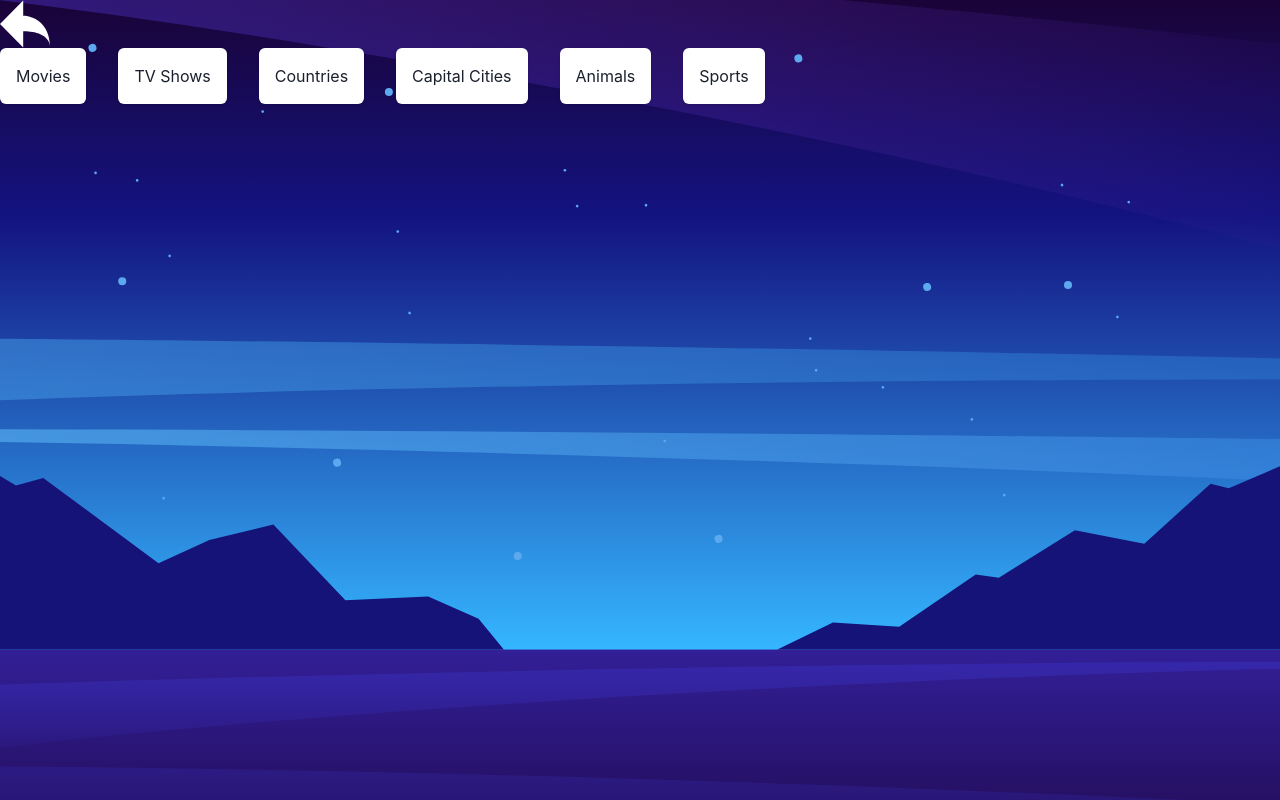
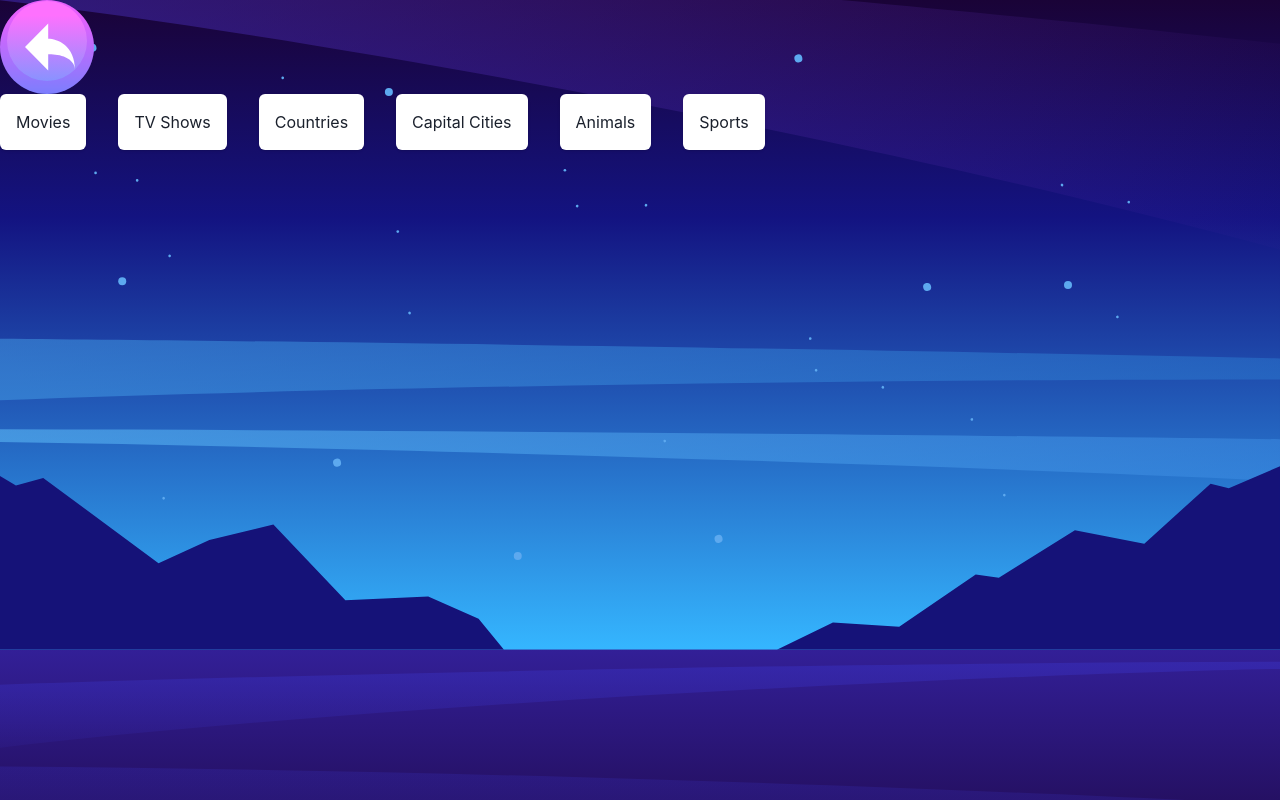
Before and after one commit to rojasmart/hangman-game, a React (Vite) app: page /game in a window 1280 px wide. Built offline with nearby package versions, Linux system fonts and the light colour scheme.

Commit message:
add new btn backward

```diff
--- a/src/pages/Game.jsx
+++ b/src/pages/Game.jsx
@@ -1,4 +1,4 @@
-import { Card, HStack, Stack, Image, Link } from "@chakra-ui/react";
+import { Card, HStack, Stack, Image, Link, Box } from "@chakra-ui/react";
 
 import { useNavigate } from "react-router-dom";
 
@@ -17,9 +17,28 @@ export default function Game() {
   return (
     <>
       <Stack>
-        <Link onClick={() => navigate(-1)}>
-          <Image src={"/public/images/icon-back.svg"} w={"50px"} />
-        </Link>
+        <Box
+          alignItems={"center"}
+          display={"flex"}
+          sx={{
+            boxSizing: "border-box",
+            width: "94px",
+            height: "94px",
+            left: "0px",
+            top: "0px",
+            background: "linear-gradient(180deg, #FE71FE 16.42%, #7199FF 100%)",
+            boxShadow: "inset 0px -6px 0px 7px rgba(157, 45, 245, 0.25)",
+            borderRadius: "999px",
+          }}
+        >
+          <Link onClick={() => navigate(-1)} mr={"auto"}>
+            <Image
+              src={"/public/images/icon-back.svg"}
+              w={"50px"}
+              ml={"25px"}
+            />
+          </Link>
+        </Box>
       </Stack>
       <HStack spacing={8}>
         {Object.keys(categories).map((categoryName) => (
--- a/src/pages/Rules.jsx
+++ b/src/pages/Rules.jsx
@@ -23,7 +23,6 @@ export default function Rules() {
             display={"flex"}
             sx={{
               boxSizing: "border-box",
-
               width: "94px",
               height: "94px",
               left: "0px",
@@ -47,6 +46,16 @@ export default function Rules() {
             textAlign={"center"}
             flex={"2"}
             fontFamily={"Mouse Memoirs"}
+            sx={{
+              letterSpacing: "0.05em",
+              background:
+                "linear-gradient(180deg, #67B6FF 16.42%, #FFFFFF 100%)",
+              WebkitBackgroundClip: "text",
+              WebkitTextFillColor: "transparent",
+              backgroundClip: "text",
+              textFillColor: "transparent",
+              "-webkit-text-stroke": "5px #243041",
+            }}
           >
             How to play
           </Text>
```
